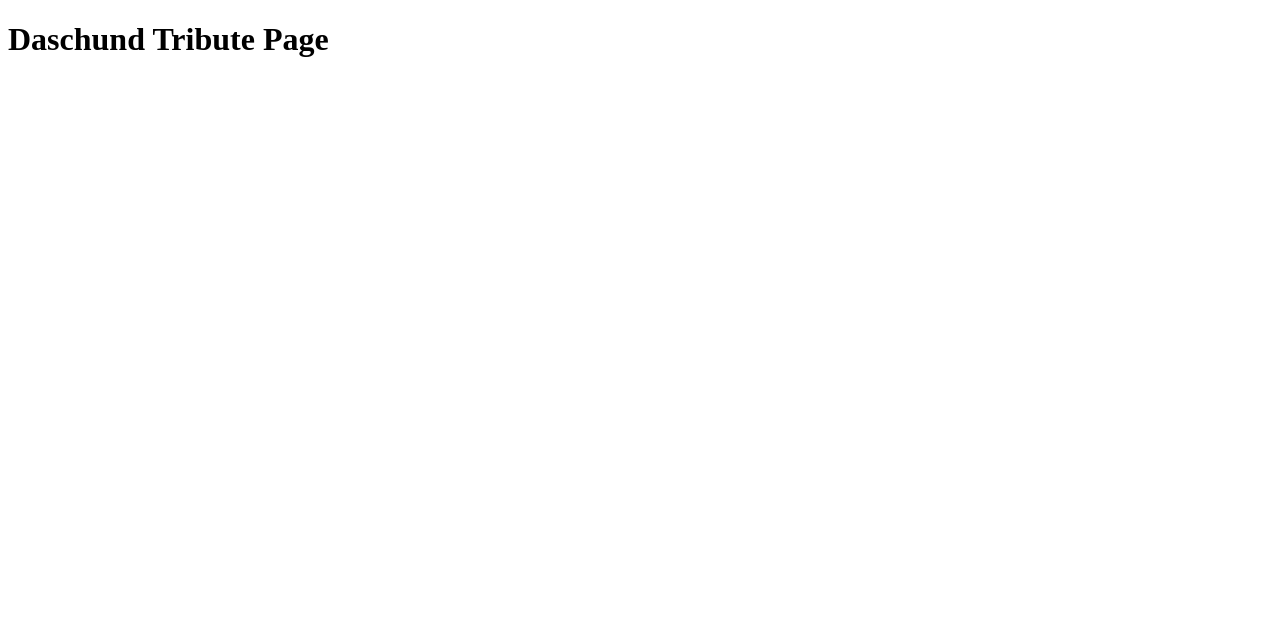
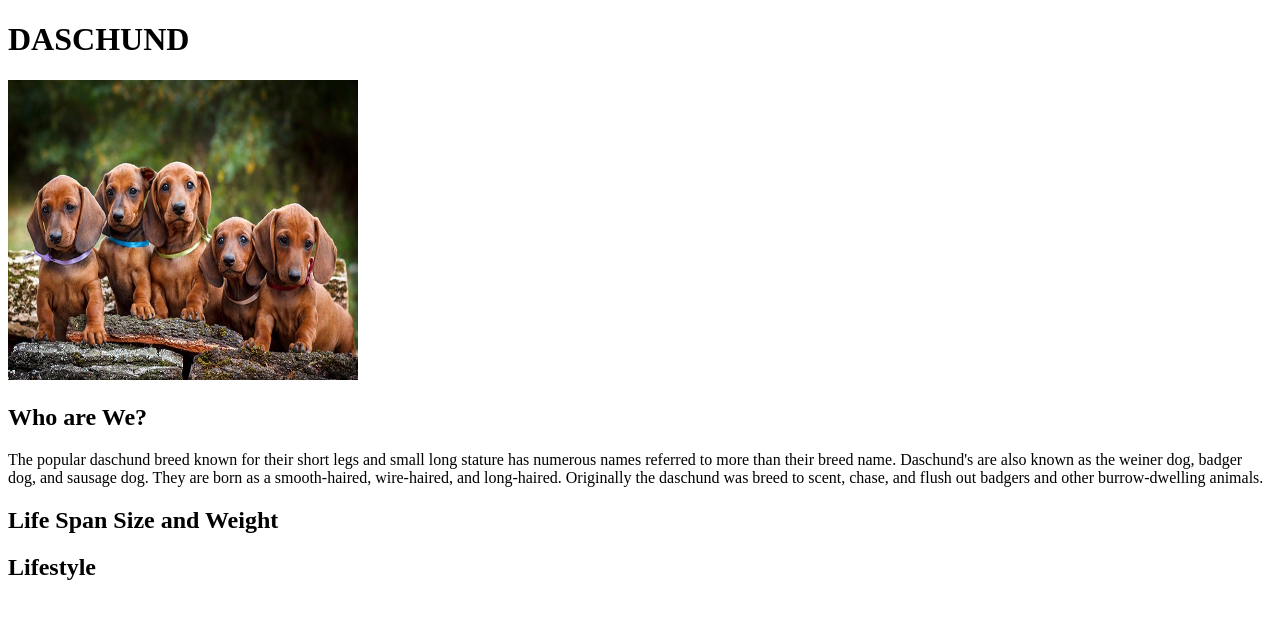
Before and after one commit to williamskarina/tributepage, a plain HTML site: page index.html in a window 1280 px wide. Drawn offline with Linux system fonts and the light colour scheme.

Commit message:
adding information to the page

```diff
--- a/index.html
+++ b/index.html
@@ -5,11 +5,17 @@
     <meta http-equiv="X-UA-Compatible" content="IE=edge">
     <meta name="viewport" content="width=device-width, initial-scale=1.0">
     <title>Document</title>
+    <link rel="stylesheet" href="./styles.css"/>
 </head>
 <body>
-    <h1>Daschund Tribute Page</h1>
-    <!-- Add in Daschund Image -->
-    <!-- Column about Life Span, Size -->
+    <h1>DASCHUND </h1>
+     <!-- Add in Daschund Image -->
+    <img src="dac pups.jpeg" alt="Family Photo" width="350" height="300">
+    <!-- Main page about Life Span, Size -->
+    <h2>Who are We?</h2>
+    <p>The popular daschund breed known for their short legs and small long stature has numerous names referred to more than their breed name. Daschund's are also known as the weiner dog, badger dog, and sausage dog. They are born as a smooth-haired, wire-haired, and long-haired. Originally the daschund was breed to scent, chase, and flush out badgers and other burrow-dwelling animals. </p>
+    <h2>Life Span Size and Weight</h2>
+    <h2>Lifestyle</h2>
     <!-- Right hand column of fun facts of Dachsunds -->
 
 </body>
```
Also changed, not shown: dac pups.jpeg (added).
